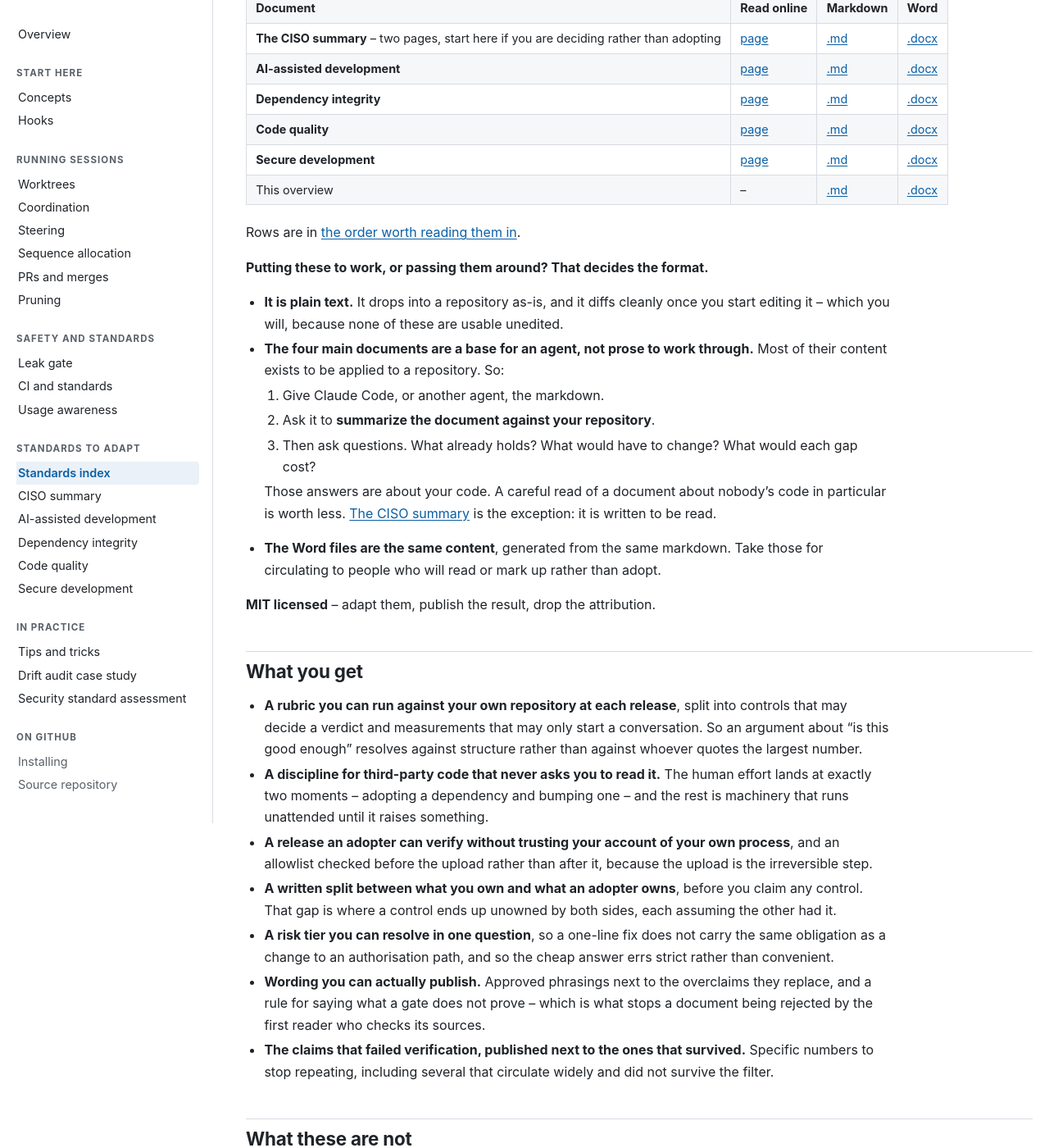
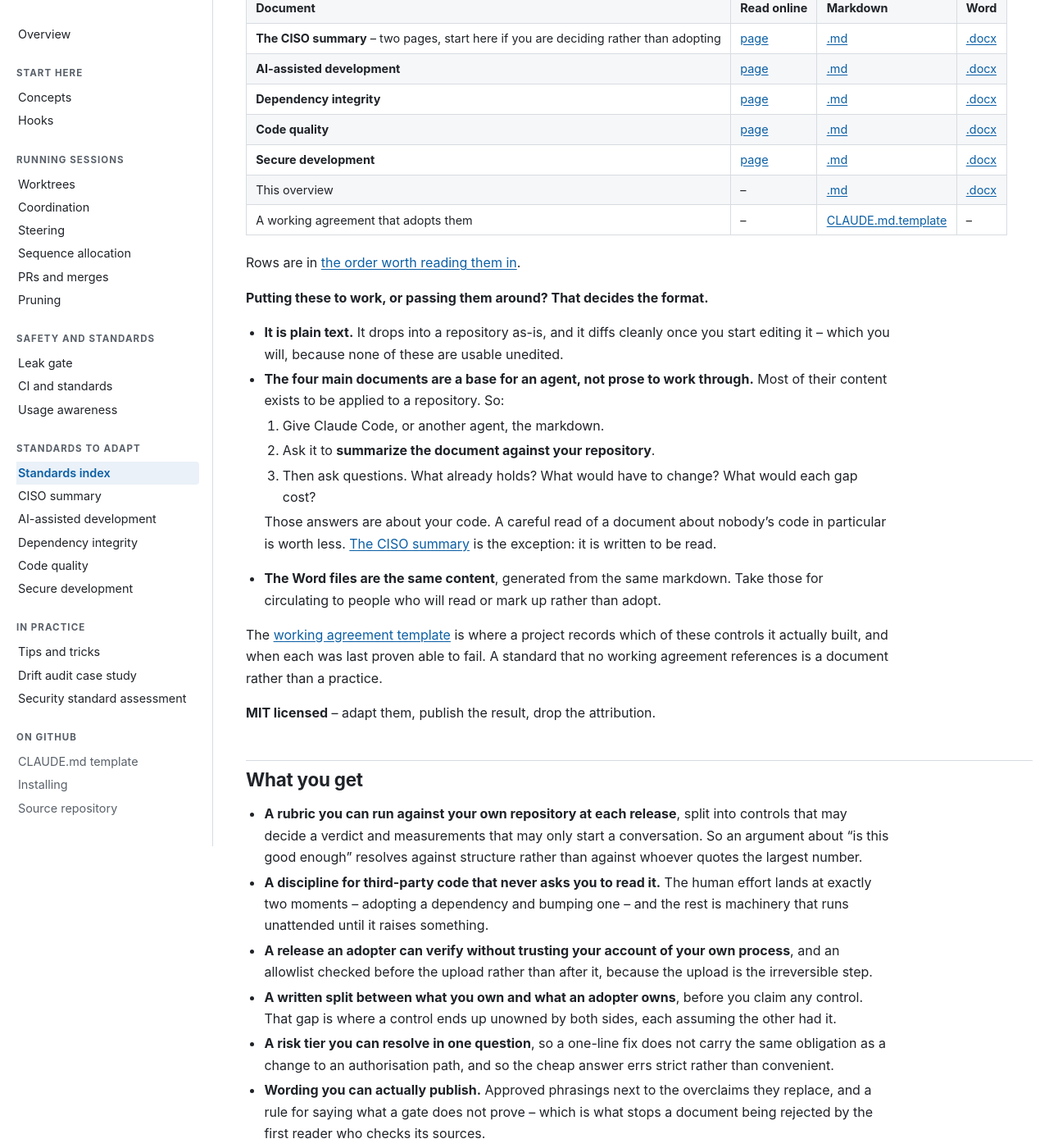
Before and after one commit to wshallwshall/secure-development-standards, a Jekyll site: the page built from docs/standards/OVERVIEW.md, in a window 1280 px wide and 1400 px high, scrolled down 569 px. Shown: the whole window at 82% size. Built offline with Jekyll 4.4.1, drawn with Linux system fonts in a browser that asks for light colours; our own code applies the rules of GitHub Pages for plain Markdown files.

Commit message:
docs: surface the working-agreement template, and tie it to the standards
CLAUDE.md.template was reachable from exactly one place: a bare link at line 407
of a 430-line page. It is the file an adopter most needs and the hardest one to
find.

It is now in the sidebar under On GitHub, has a row in the standards download
table, and -- the placement that matters -- appears immediately after the install
commands on the landing page, because copying CLAUDE.md in IS an install step.
The wording there carries the argument: the gates stop what they can see, and
the working agreement is where you write down what they cannot.

The template also gains a section that did not exist: a table where an adopting
project records which controls it actually built, and when each was last proven
able to fail. Two rules go with it. Do not upgrade a row because a run went
green -- green is also what a check that examined nothing produces; upgrade it
when somebody has broken the gate on purpose and watched it refuse. And a stale
row is worse than a missing one, because it gets read as current.

That is what turns the standards from documents into something an agreement
references. A standard no working agreement points at is prose.

Deliberately not done: the template is NOT copied into docs/ to make it a
rendered page. That would be a second copy that drifts from the first, which is
the failure this repository has had to fix twice today.

OVERVIEW.docx regenerated. Verified: check-ascii clean over 89 files, leak gate
exit 0 over 95, 35 tests pass.

```diff
--- a/docs/_data/nav.yml
+++ b/docs/_data/nav.yml
@@ -101,6 +101,9 @@
 
 - group: On GitHub
   items:
+    - label: CLAUDE.md template
+      title: A working agreement to copy into your own repository
+      url: https://github.com/wshallwshall/claude-multisession/blob/main/CLAUDE.md.template
     - label: Installing
       title: INSTALL.md, at the repository root
       url: https://github.com/wshallwshall/claude-multisession/blob/main/INSTALL.md
--- a/docs/standards/OVERVIEW.md
+++ b/docs/standards/OVERVIEW.md
@@ -24,6 +24,7 @@ one of them is meant to be edited down to your setting before it is useful.
 | **Code quality** | [page](CODE-QUALITY.md) | [.md](https://raw.githubusercontent.com/wshallwshall/claude-multisession/main/docs/standards/CODE-QUALITY.md) | [.docx](https://raw.githubusercontent.com/wshallwshall/claude-multisession/main/docs/standards/word/CODE-QUALITY.docx) |
 | **Secure development** | [page](SECURE-DEVELOPMENT.md) | [.md](https://raw.githubusercontent.com/wshallwshall/claude-multisession/main/docs/standards/SECURE-DEVELOPMENT.md) | [.docx](https://raw.githubusercontent.com/wshallwshall/claude-multisession/main/docs/standards/word/SECURE-DEVELOPMENT.docx) |
 | This overview | -- | [.md](https://raw.githubusercontent.com/wshallwshall/claude-multisession/main/docs/standards/OVERVIEW.md) | [.docx](https://raw.githubusercontent.com/wshallwshall/claude-multisession/main/docs/standards/word/OVERVIEW.docx) |
+| A working agreement that adopts them | -- | [CLAUDE.md.template](https://raw.githubusercontent.com/wshallwshall/claude-multisession/main/CLAUDE.md.template) | -- |
 
 Rows are in [the order worth reading them in](#the-order-to-read-them-in).
 
@@ -41,6 +42,10 @@ Rows are in [the order worth reading them in](#the-order-to-read-them-in).
   is worth less. [The CISO summary](CISO-SUMMARY.md) is the exception: it is written to be read.
 - **The Word files are the same content**, generated from the same markdown. Take those for
   circulating to people who will read or mark up rather than adopt.
+
+The [working agreement template](https://raw.githubusercontent.com/wshallwshall/claude-multisession/main/CLAUDE.md.template) is where a project records which of these
+controls it actually built, and when each was last proven able to fail. A standard that no working
+agreement references is a document rather than a practice.
 
 **MIT licensed** -- adapt them, publish the result, drop the attribution.
 
```
Also changed, not shown: 1 other file.
